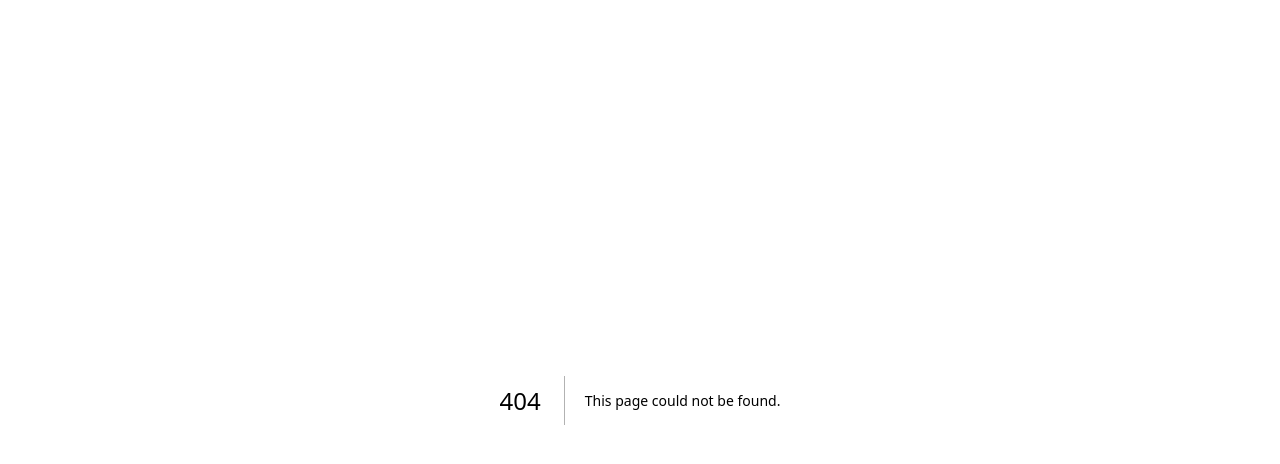
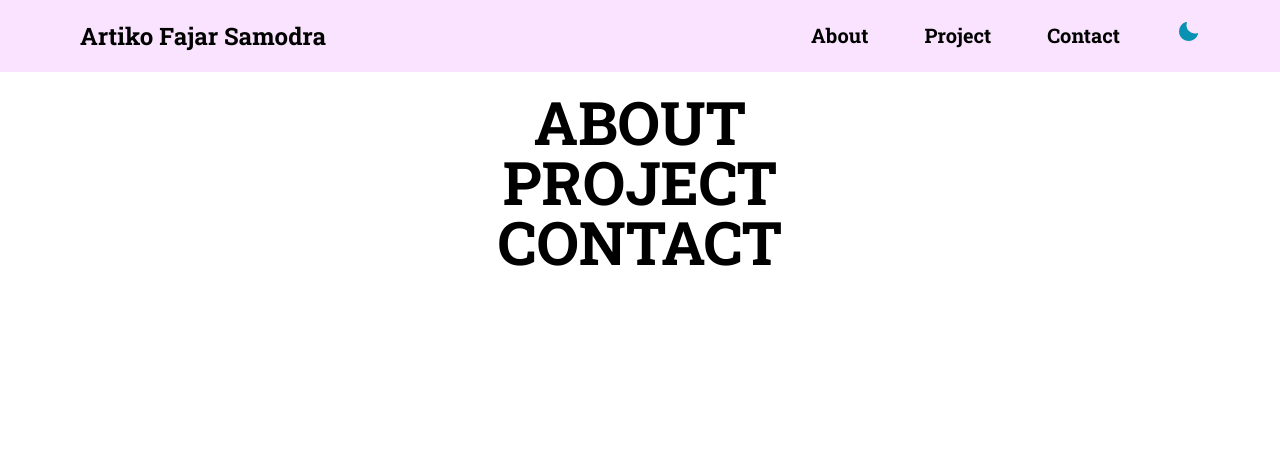
Before and after one commit to artikosamodra/porto-next, a Next.js app: page /page/menu in a window 1280 px wide. Before the commit this address had no page. Shown: the top 464 px of the page. Built offline with nearby package versions, Linux system fonts and the light colour scheme.

Commit message:
fixing darkmode fitur

```diff
--- a/src/app/ThemeSwitcher.jsx
+++ b/src/app/ThemeSwitcher.jsx
@@ -1,6 +1,5 @@
 "use client";
 // pages/index.js
-
 import { useEffect, useState } from "react";
 import { Sun, Moon } from "@phosphor-icons/react/dist/ssr";
 import { useTheme } from "next-themes";
@@ -10,37 +9,28 @@ const ThemeSwitcher = () => {
   const [initialRender, setInitialRender] = useState(true);
 
   useEffect(() => {
-    if (initialRender) {
-      if (theme === "light") {
-        setInitialRender(false);
-      } else {
-        setTheme("light");
-      }
+    const storedTheme = localStorage.getItem("theme");
+    if (storedTheme) {
+      setTheme(storedTheme);
+      setInitialRender(false);
     }
-  }, [theme, initialRender, setTheme]);
+  }, [setTheme]);
+
+  const toggleTheme = () => {
+    const newTheme = theme === "light" ? "dark" : "light";
+    setTheme(newTheme);
+    localStorage.setItem("theme", newTheme);
+  };
 
   return (
     <div>
-      {initialRender ? (
-        <button onClick={() => setTheme("light")} className="text-cyan-600">
-          <Moon size={24} weight="fill" />
-        </button>
-      ) : (
-        <>
-          {theme === "light" ? (
-            <button onClick={() => setTheme("dark")} className="text-cyan-600">
-              <Moon size={24} weight="fill" />
-            </button>
-          ) : (
-            <button
-              onClick={() => setTheme("light")}
-              className="text-yellow-400"
-            >
-              <Sun size={24} weight="fill" />
-            </button>
-          )}
-        </>
-      )}
+      <button onClick={toggleTheme}>
+        {theme === "dark" ? (
+          <Sun size={24} weight="fill" className="text-yellow-500" />
+        ) : (
+          <Moon size={24} weight="fill" className="text-cyan-600" />
+        )}
+      </button>
     </div>
   );
 };
--- a/src/app/component/Utilities/Navbar.jsx
+++ b/src/app/component/Utilities/Navbar.jsx
@@ -5,10 +5,10 @@ import NavMenu from "./NavMenu";
 const Navbar = () => {
   return (
     <section>
-      <div className="flex gap-14 items-center">
-        <NavMenu linkUrl="/" linkTitle="About" />
-        <NavMenu linkUrl="/" linkTitle="Project" />
-        <NavMenu linkUrl="/" linkTitle="Contact" />
+      <div className="flex gap-14 items-center font-bold">
+        <NavMenu linkUrl="/page/menu#about" linkTitle="About" />
+        <NavMenu linkUrl="/page/menu#project" linkTitle="Project" />
+        <NavMenu linkUrl="/page/menu#contact" linkTitle="Contact" />
         <ThemeSwitcher />
       </div>
     </section>
--- /dev/null
+++ b/src/app/component/Utilities/TitlePage.jsx
@@ -0,0 +1,5 @@
+const TitlePage = ({ titlePage }) => {
+  return <div className="text-center text-6xl font-bold">{titlePage}</div>;
+};
+
+export default TitlePage;
--- a/src/app/page.js
+++ b/src/app/page.js
@@ -7,7 +7,7 @@ import TypingAnimation from "./component/Utilities/TypingAnimation";
 export default function Home() {
   return (
     <main>
-      <div className="flex flex-col justify-center items-center w-full h-screen font-bold animate__animated animate__fadeIn animate__slower">
+      <div className="flex flex-col justify-center items-center w-full h-screen font-bold animate__animated animate__zoomInDown">
         <Navbar />
         {/* <TypingAnimation /> */}
         <h1 className="text-7xl pt-10 pb-4">Artiko Fajar Samodra</h1>
--- /dev/null
+++ b/src/app/page/About/page.jsx
@@ -0,0 +1,11 @@
+import TitlePage from "@/app/component/Utilities/TitlePage";
+
+const About = () => {
+  return (
+    <section>
+      <TitlePage titlePage="ABOUT" />
+    </section>
+  );
+};
+
+export default About;
--- /dev/null
+++ b/src/app/page/Contact/page.jsx
@@ -0,0 +1,11 @@
+import TitlePage from "@/app/component/Utilities/TitlePage";
+
+const Contact = () => {
+  return (
+    <section>
+      <TitlePage titlePage="CONTACT" />
+    </section>
+  );
+};
+
+export default Contact;
--- /dev/null
+++ b/src/app/page/Project/page.jsx
@@ -0,0 +1,11 @@
+import TitlePage from "@/app/component/Utilities/TitlePage";
+
+const Project = () => {
+  return (
+    <section>
+      <TitlePage titlePage="PROJECT" />
+    </section>
+  );
+};
+
+export default Project;
--- /dev/null
+++ b/src/app/page/menu/page.jsx
@@ -0,0 +1,34 @@
+import Navbar from "@/app/component/Utilities/Navbar";
+import About from "../About/page";
+import Project from "../Project/page";
+import Contact from "../Contact/page";
+import Link from "next/link";
+
+const MainPage = () => {
+  return (
+    <section>
+      <div className="flex justify-between px-20 py-5 bg-fuchsia-200 bg-opacity-60">
+        <Link href="/">
+          <h1 className="font-bold text-2xl">Artiko Fajar Samodra</h1>
+        </Link>
+        <Navbar />
+      </div>
+
+      <div className="px-20 py-5">
+        <div>
+          <About />
+        </div>
+
+        <div>
+          <Project />
+        </div>
+
+        <div>
+          <Contact />
+        </div>
+      </div>
+    </section>
+  );
+};
+
+export default MainPage;
```
